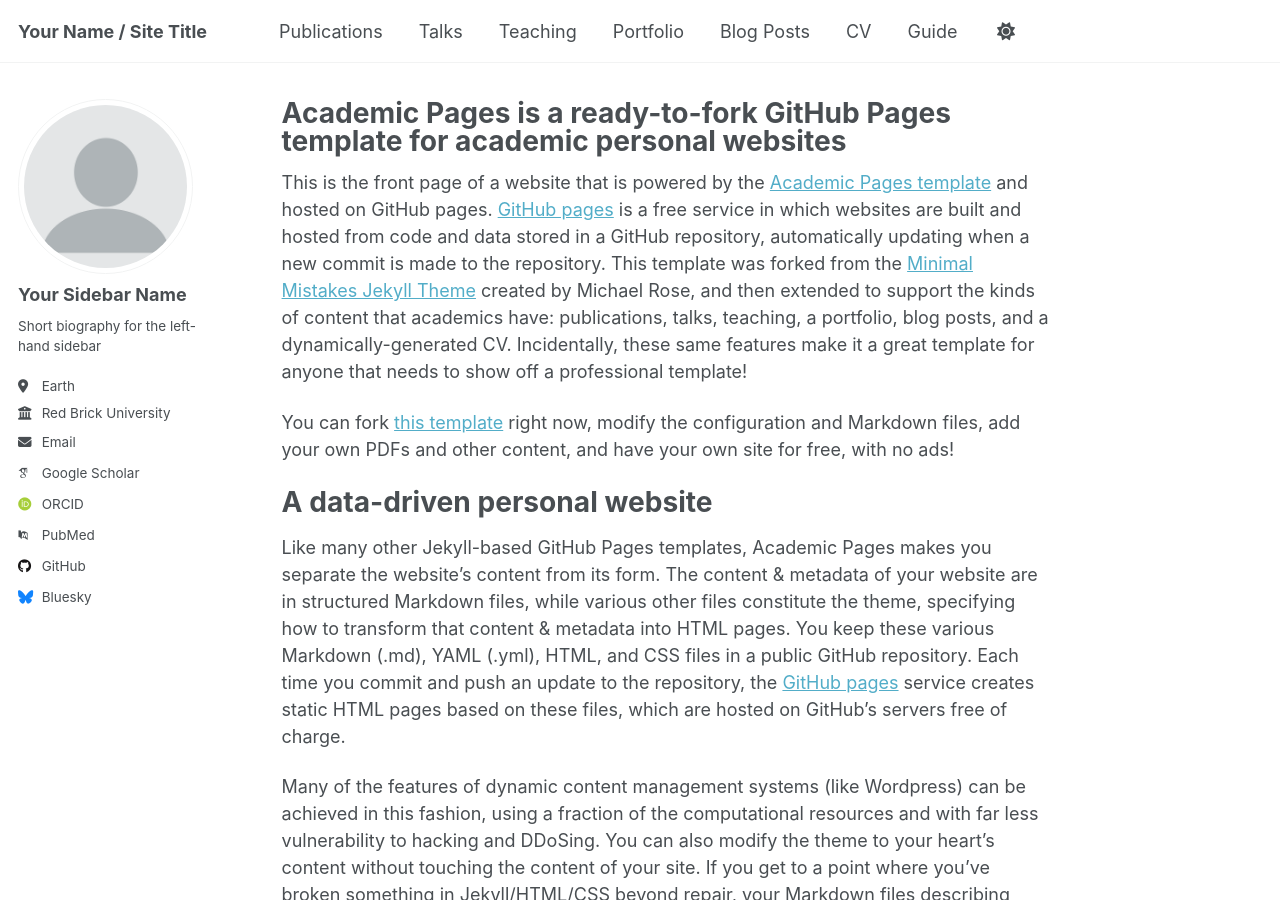
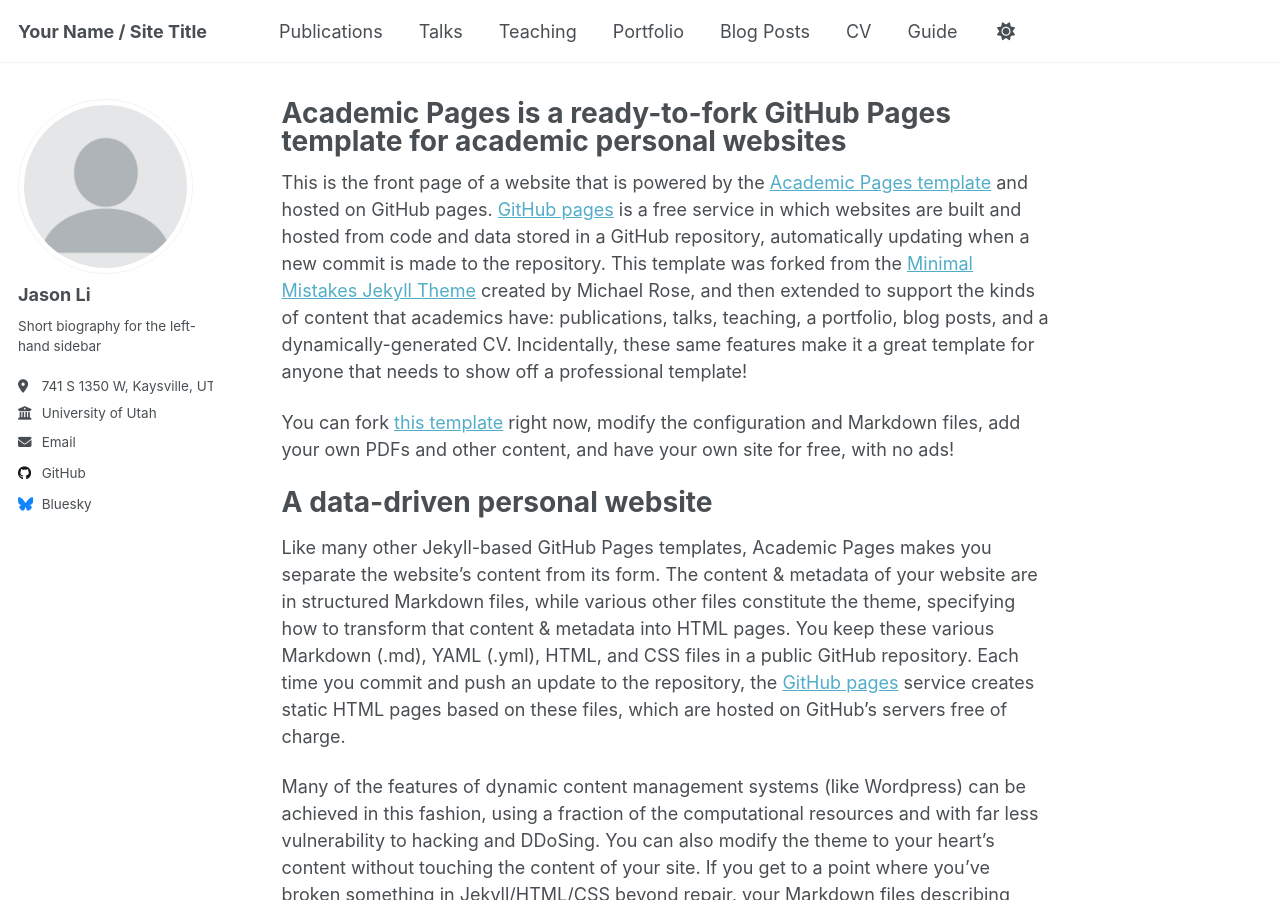
Before and after one commit to lnsidiou5/lnsidiou5.github.io, a Jekyll site: the page built from _pages/about.md, in a window 1280 px wide and 900 px high. Built offline with Jekyll 4.4.1, drawn with Linux system fonts in a browser that asks for light colours; some web fonts are replaced; a script that is not in the unit is left out.

Commit message:
Add name

```diff
--- a/_config.yml
+++ b/_config.yml
@@ -24,23 +24,23 @@ repository               : "academicpages/academicpages.github.io"
 author:
   # Biographic information
   avatar           : "profile.png"
-  name             : "Your Sidebar Name"
+  name             : "Jason Li"
   pronouns         : # example: "she/her"
   bio              : "Short biography for the left-hand sidebar"
-  location         : "Earth"
-  employer         : "Red Brick University"
+  location         : "741 S 1350 W, Kaysville, UT"
+  employer         : "University of Utah"
   uri              : # URL
-  email            : "none@example.org"
+  email            : "21jason.li@gmail.com"
 
   # Academic websites
   academia         : # URL
   arxiv            : # URL - Update with the correct link to your profile
-  googlescholar    : "https://scholar.google.com/citations?user=PS_CX0AAAAAJ"
+  googlescholar    : #"https://scholar.google.com/citations?user=PS_CX0AAAAAJ"
   inspire-hep      : # URL
   impactstory      : # URL
-  orcid            : "http://orcid.org/yourorcidurl"
+  orcid            : #"http://orcid.org/yourorcidurl"
   semantic         : # URL
-  pubmed           : "https://www.ncbi.nlm.nih.gov/pubmed/?term=john+snow"
+  pubmed           : #"https://www.ncbi.nlm.nih.gov/pubmed/?term=john+snow"
   researchgate     : # URL
   scopus           : # URL
 
@@ -48,7 +48,7 @@ author:
   bitbucket        : # Username - Update with your username on the site
   codepen          : # Username
   dribbble         : # Username
-  github           : "academicpages"
+  github           : "lnsidiou5"
   kaggle           : # Username
   stackoverflow    : # User number or user number and name (i.e., use "1" or "1/jeff-atwood")
 
--- a/_data/authors.yml
+++ b/_data/authors.yml
@@ -1,7 +1,7 @@
 # Authors
 
 Name Name:
-  name        : "Name Name"
+  name        : "Jason Li"
   uri         : "http://name.com"
   email       : "name@name.com"
   bio         : "This is the first name."
```
